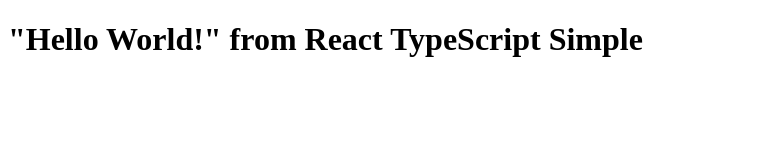
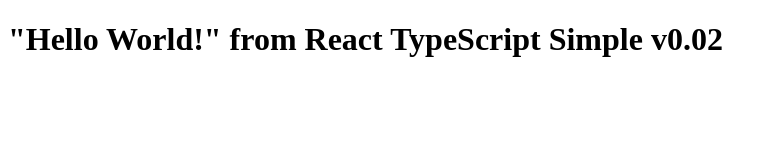
Before and after one commit to johnnynanjiang/React-TypeScript-Simple, a React app: page / in a window 1280 px wide. Shown: the top 160 px of the page, without its empty margins (0-774 px from the left). Built offline with nearby package versions, Linux system fonts and the light colour scheme.

Commit message:
Rename index.js to index.tsx

```diff
--- a/package.json
+++ b/package.json
@@ -2,7 +2,7 @@
   "name": "React-TypeScript-Simple",
   "version": "1.0.0",
   "description": "",
-  "main": "index.js",
+  "main": "index.tsx",
   "scripts": {
     "test": "echo \"Error: no test specified\" && exit 1",
     "start": "webpack-dev-server --mode development",
--- a/src/index.js
+++ b/src/index.tsx
@@ -3,7 +3,7 @@
 
 class Welcome extends React.Component {
     render() {
-        return <h1>"Hello World!" from React TypeScript Simple</h1>;
+        return <h1>"Hello World!" from React TypeScript Simple v0.02</h1>;
     }
 }
 
--- a/tsconfig.json
+++ b/tsconfig.json
@@ -7,6 +7,7 @@
         "jsx": "react", // use typescript to transpile jsx to js
         "target": "es5", // specify ECMAScript target version
         "moduleResolution": "node",
+        "allowSyntheticDefaultImports": true,
         "allowJs": true // allow a partial TypeScript and JavaScript codebase
     },
     "include": [
--- a/webpack.config.js
+++ b/webpack.config.js
@@ -2,10 +2,10 @@
 const HtmlWebpackPlugin = require('html-webpack-plugin');
 
 module.exports = {
-    entry: './src/index.js',
+    entry: './src/index.tsx',
     output: {
         path: __dirname + '/dist',
-        publicPath: '/',
+        publicPath: '/dist',
         filename: 'bundle.js'
     },
     devServer: {
@@ -24,8 +24,8 @@
             },
             // addition - add source-map support
             {
+                test: /\.js$/,
                 enforce: "pre",
-                test: /\.js$/,
                 loader: "source-map-loader"
             },
         ]
```
